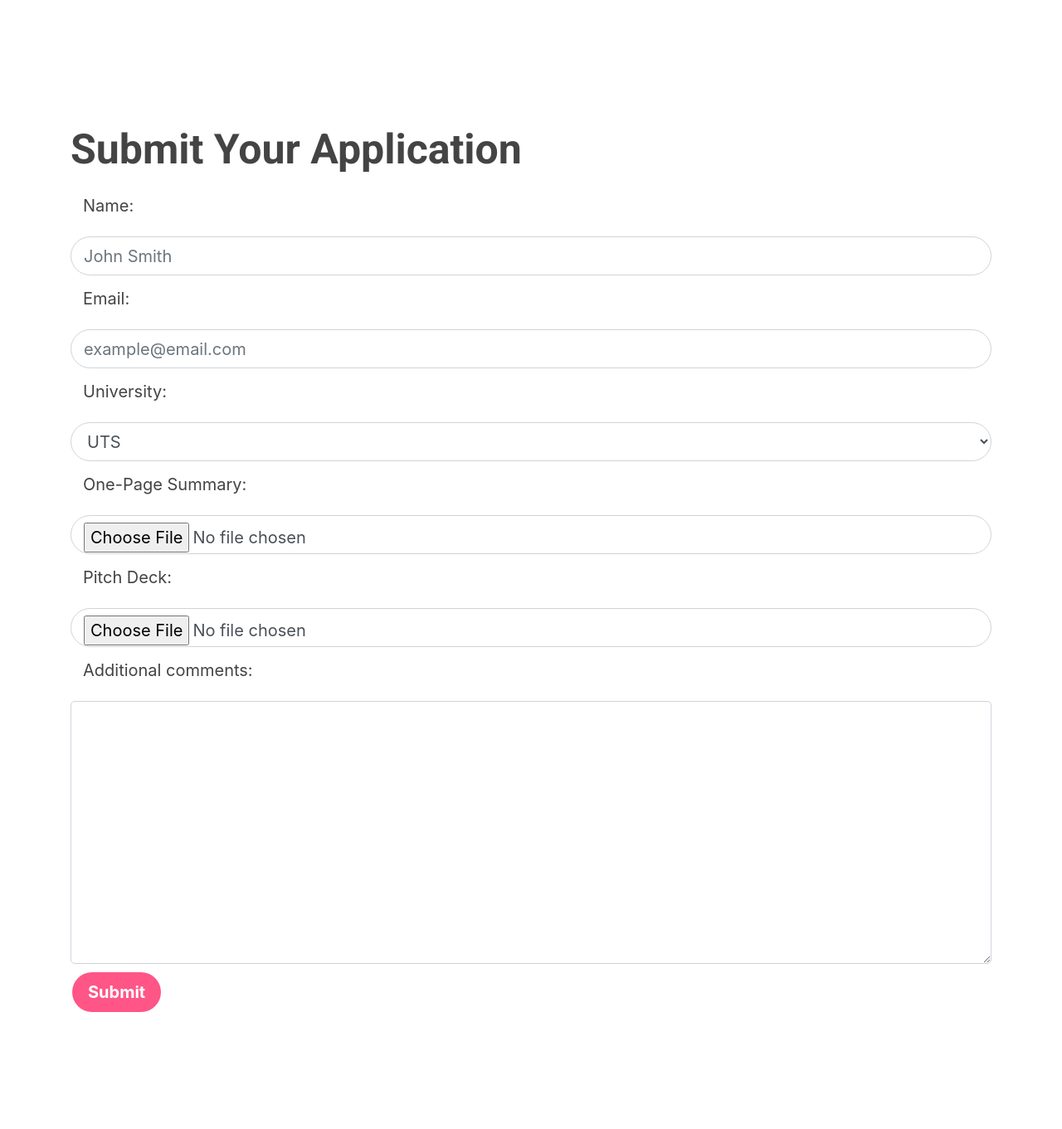
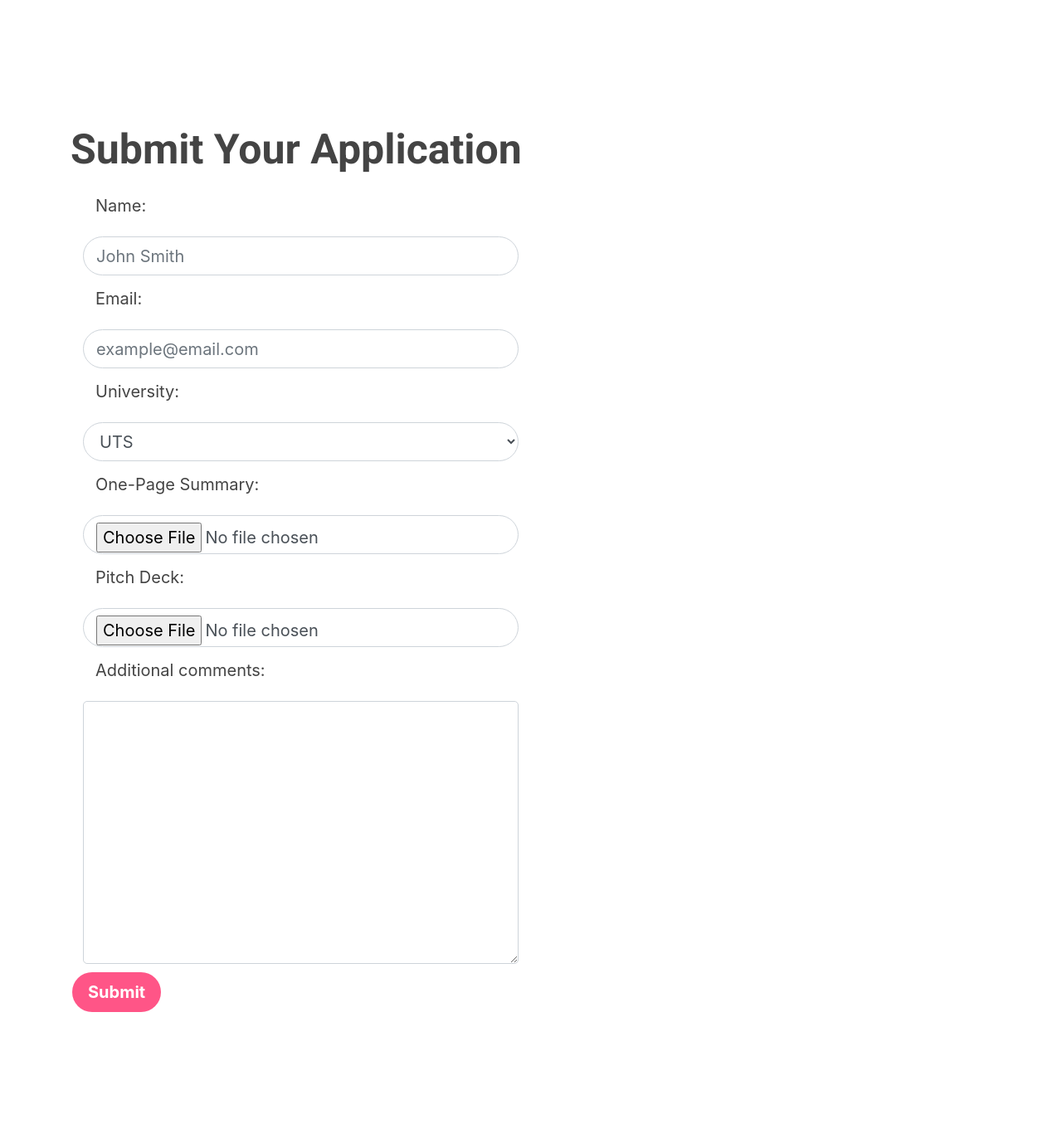
Before and after one commit to Kevinwochan/Student-Startup-Festival, a Django app: page /application/ in a window 1280 px wide. Shown: the part 916-2277 px from the top of the page at 83% size. Run offline with Django 3.2, Linux system fonts and the light colour scheme; some libraries are stand-ins or nearby versions.

Commit message:
centered the timeline and made the application a col-6

```diff
--- a/templates/application.html
+++ b/templates/application.html
@@ -27,10 +27,8 @@
 		<h1>Submit Your Application</h1>
 		<form id="startupcup-application" enctype="multipart/form-data" action="{% url 'application' %}" method="post">
 			{% csrf_token %}
-			<div class="row mx">
-				<div class="col-md">
-					{{ application}}
-				</div>
+			<div class="col-md-6">
+				{{ application}}
 			</div>
 			<button type="submit" class="button btn primary my-2">Submit</button>
 		</form>
--- a/templates/startupcup.html
+++ b/templates/startupcup.html
@@ -86,7 +86,7 @@
 
 <section id="timeline" class="text-centre">
 	<h1>Timeline</h1>
-	<div class="timeline my-5">
+	<div class="timeline my-5 mx-auto">
 	  <div class="text-box timeline-left">
 		<p class="timeline-date-left">18TH AUG<p>
 		<div class="timeline-text">
```
